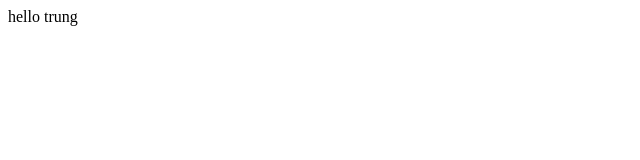
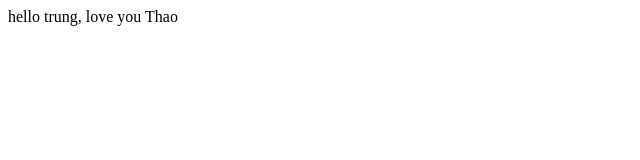
Before and after one commit to thanhtrung77/thbox, a plain HTML site: page index.html in a window 1280 px wide. Shown: the whole page, without its empty margins (0-640 px from the left). Drawn offline with Linux system fonts and the light colour scheme.

Commit message:
Update index.html

```diff
--- a/index.html
+++ b/index.html
@@ -7,6 +7,6 @@
     <title>Document</title>
 </head>
 <body>
-    hello trung
+    hello trung, love you Thao
 </body>
 </html>
```
